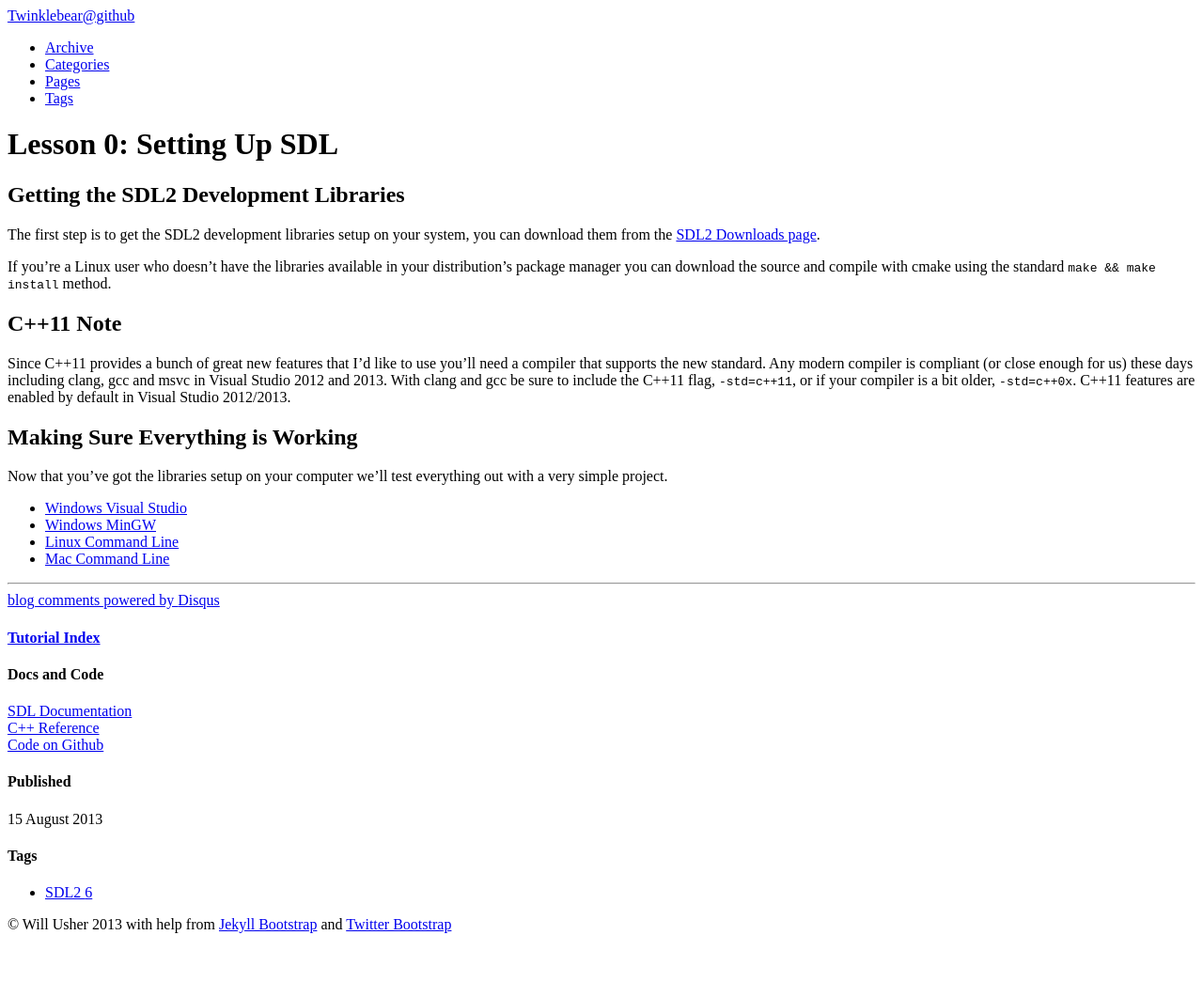
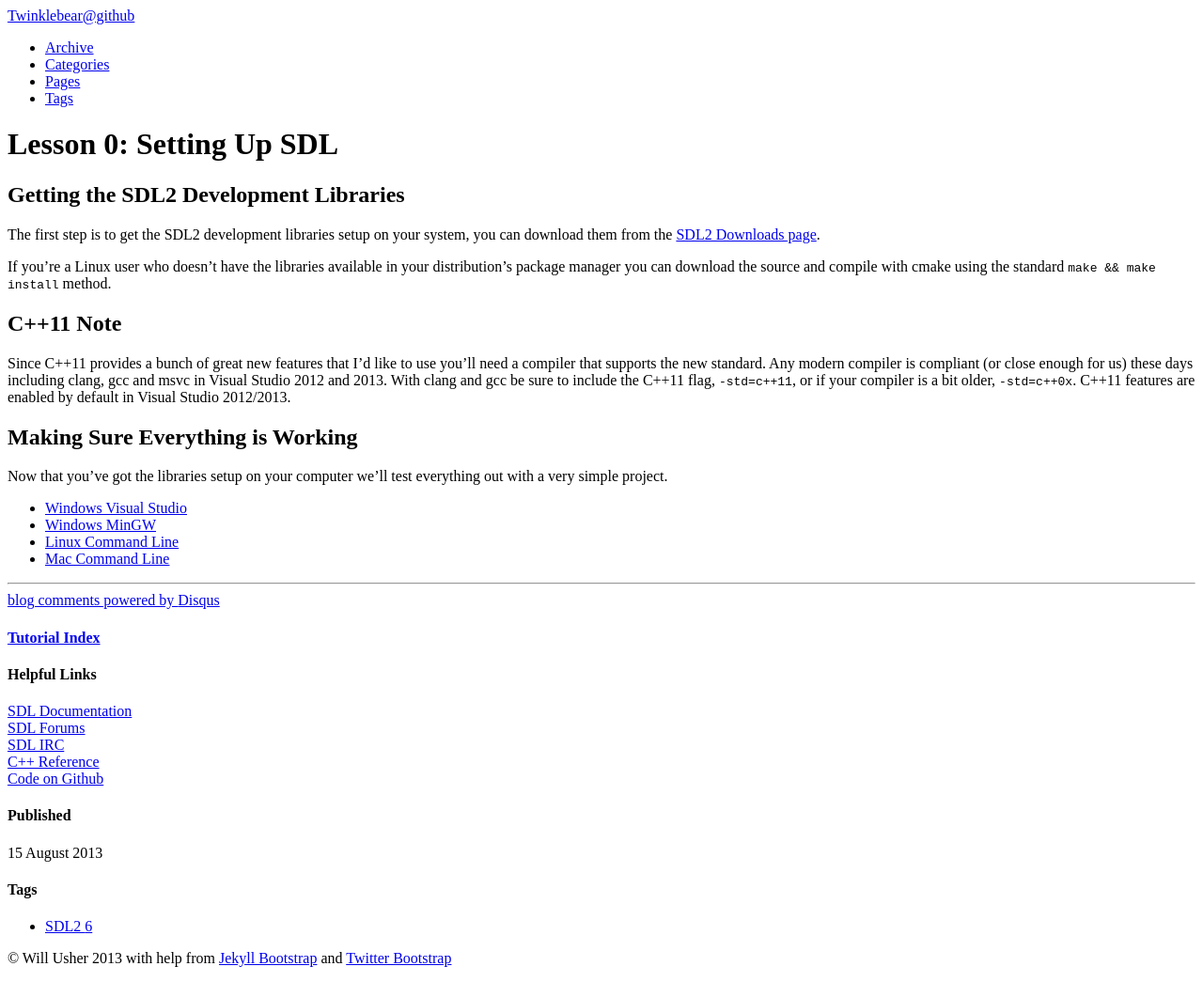
Before and after one commit to Twinklebear/Twinklebear.github.io, a Jekyll site: the page built from _posts/2013-08-15-lesson-0-setting-up-sdl.md, in a window 1280 px wide. Shown: the whole page at 94% size. Built offline with Jekyll 4.4.1, drawn with Linux system fonts in a browser that asks for light colours; comment, search, counter and statistics services are not loaded; before the commit the page ends 1009 px from its top, so only the background shows below that.

Commit message:
Adding links to SDL forums and irc to the sidebar

```diff
--- a/_includes/themes/sdl_lesson.html
+++ b/_includes/themes/sdl_lesson.html
@@ -11,8 +11,12 @@
 
   <div class="span4">
 	<h4><a href="/pages/SDL2_Tutorial_Index.html">Tutorial Index</a></h4>
-	<h4>Docs and Code</h4>
+	<h4>Helpful Links</h4>
 	<a href="http://wiki.libsdl.org/moin.fcg/FrontPage">SDL Documentation</a>
+	<br />
+	<a href="http://forums.libsdl.org/">SDL Forums</a>
+	<br />
+	<a href="irc://irc.freenode.net/SDL">SDL IRC</a>
 	<br />
 	<a href="http://en.cppreference.com/w/">C++ Reference</a>
 	<br />
```
